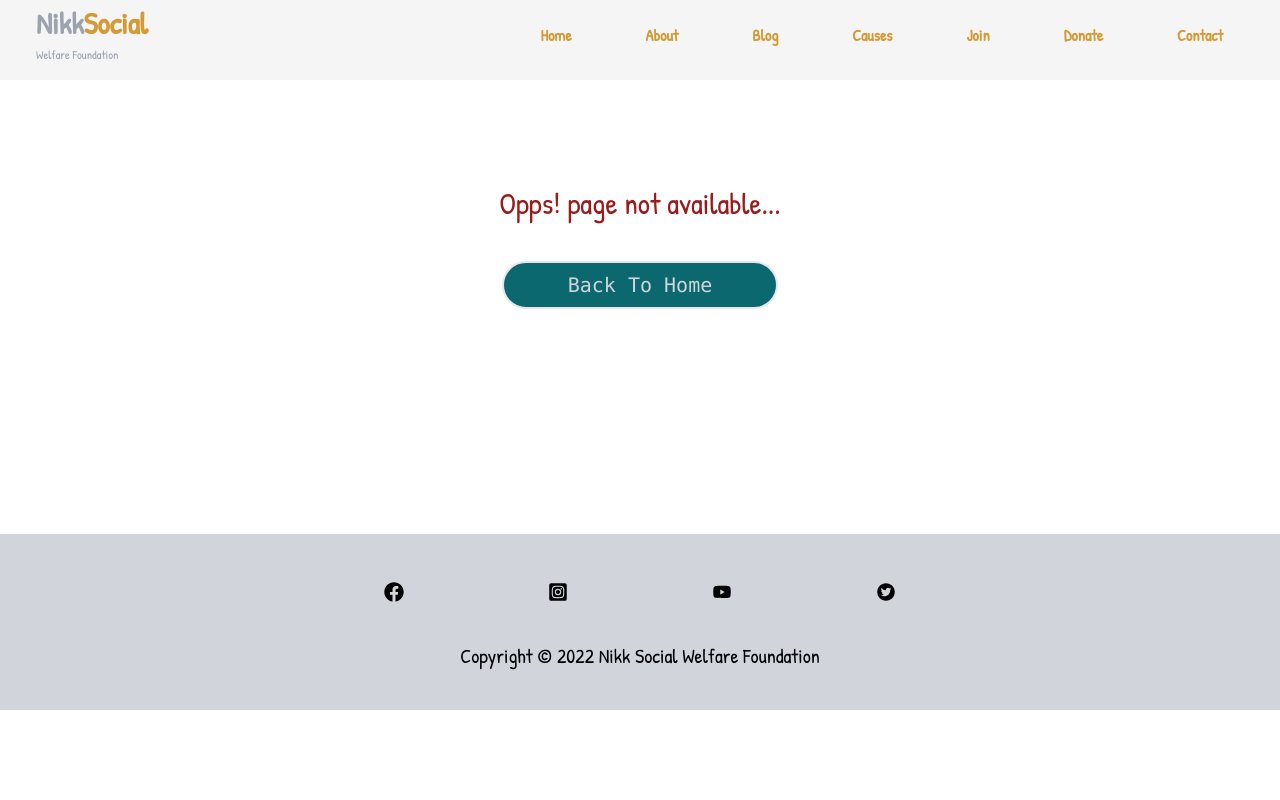
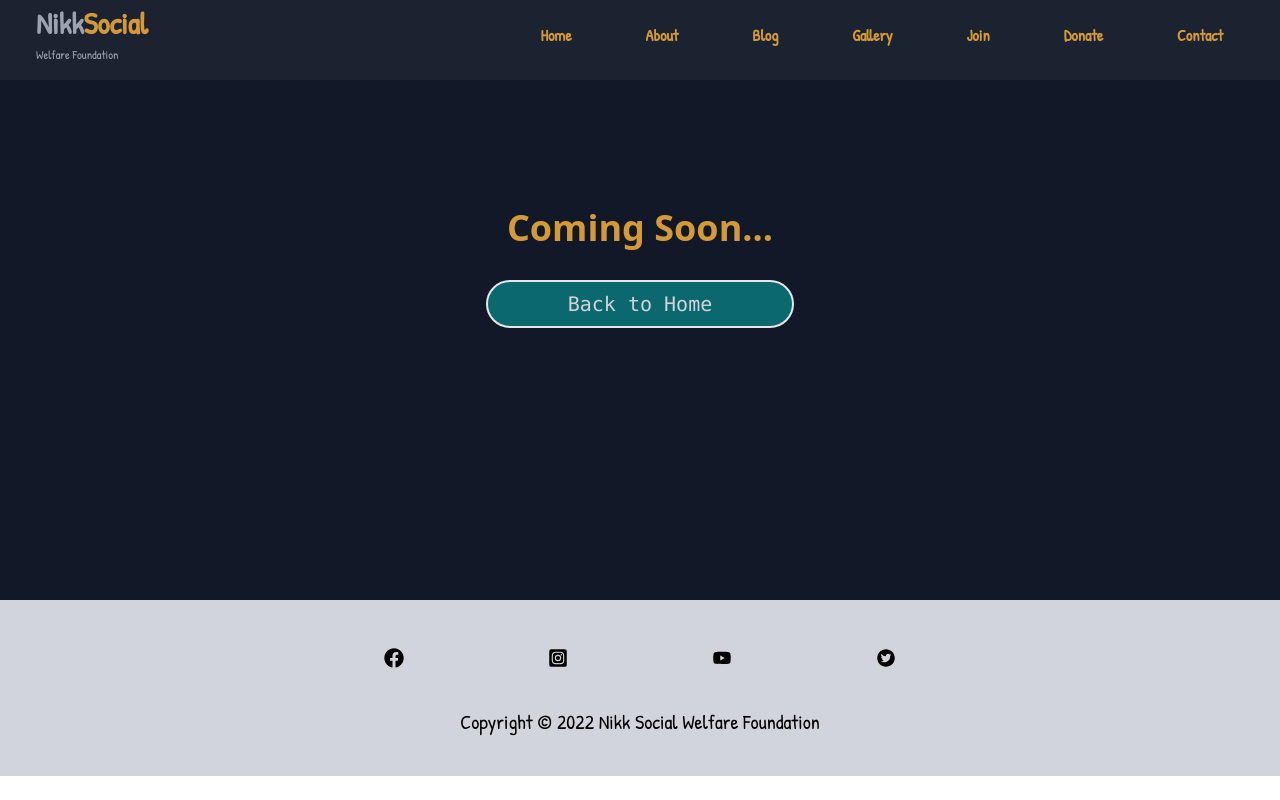
Before and after one commit to SUM-X-0604/nikk-social, a React (Create React App) app: page /gallery in a window 1280 px wide. Built offline with nearby package versions, Linux system fonts and the light colour scheme.

Commit message:
gallery added

```diff
--- a/src/App.js
+++ b/src/App.js
@@ -12,6 +12,7 @@ import ErrorPage from "./pages/ErrorPage";
 import Header from "./components/Header";
 import Mission from "./pages/Mission";
 import Vision from "./pages/Vision";
+import Gallery from './pages/Gallery'
 
 function App() {
   useEffect(() => {
@@ -30,6 +31,7 @@ function App() {
         <Route path="/donation" element={<Donation />} />
         <Route path="/mission" element={<Mission />} />
         <Route path="/vision" element={<Vision />} />
+        <Route path="/gallery" element={<Gallery />} />
         <Route path="*" element={<ErrorPage />} />
       </Routes>
       <Footer />
--- a/src/components/Navbar.js
+++ b/src/components/Navbar.js
@@ -92,16 +92,16 @@ const Navbar = () => {
                             Blog
                         </Link>
 
-                        <Link
+                        <NavLink
                             className='nav-link text-lg md:text-xl'
                             activeclass="active"
-                            to="causes"
+                            to='/gallery'
                             spy={true}
                             smooth={true}
                             offset={-100}
                             duration={500}>
-                            Causes
-                        </Link>
+                            Gallery
+                        </NavLink>
 
                         <NavLink
                             className='nav-link text-lg md:text-xl'
--- /dev/null
+++ b/src/pages/Gallery.js
@@ -0,0 +1,36 @@
+import React from 'react'
+import { Link } from 'react-router-dom'
+
+const Gallery = () => {
+    return (
+        <>
+            <section className='bg-gray-900 h-[75vh] '>
+                {/* container */}
+                <div className='px-4 py-28 max-w-[1140px] m-auto'>
+                    {/* header */}
+                    <div className='flex flex-col items-center justify-center pt-20 '>
+                        <div className='md:py-4 md:text-center' data-aos="fade-down">
+                            <h1 className='text-center capitalize text-2xl sm:text-3xl md:text-4xl  text-[#d49a35] font-sans font-semibold px-4 '>
+                                coming soon...
+                            </h1>
+
+                        </div>
+                    </div>
+
+                    <div className='flex items-center justify-center'>
+                        <button className='my-4 text-lg text-gray-300 border-2 px-4 rounded-full py-2 font-mono bg-[#0A686E] hover:scale-110 transition duration-200 sm:text-xl sm:px-20 md:text-xl md:px-18'>
+                            <Link to='/'>
+                                Back to Home
+                            </Link>
+                        </button>
+                    </div>
+
+
+                </div>
+
+            </section>
+        </>
+    )
+}
+
+export default Gallery
```
